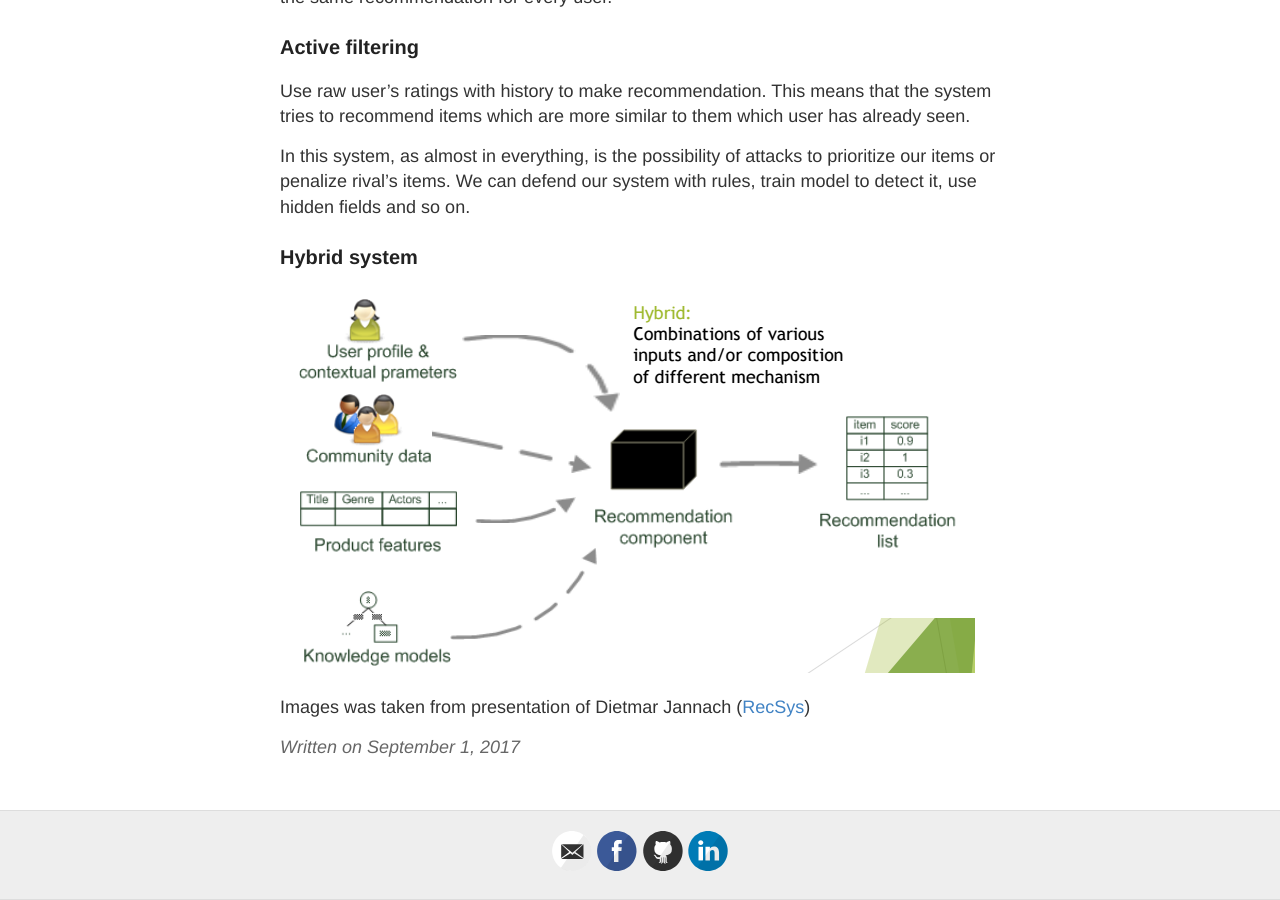
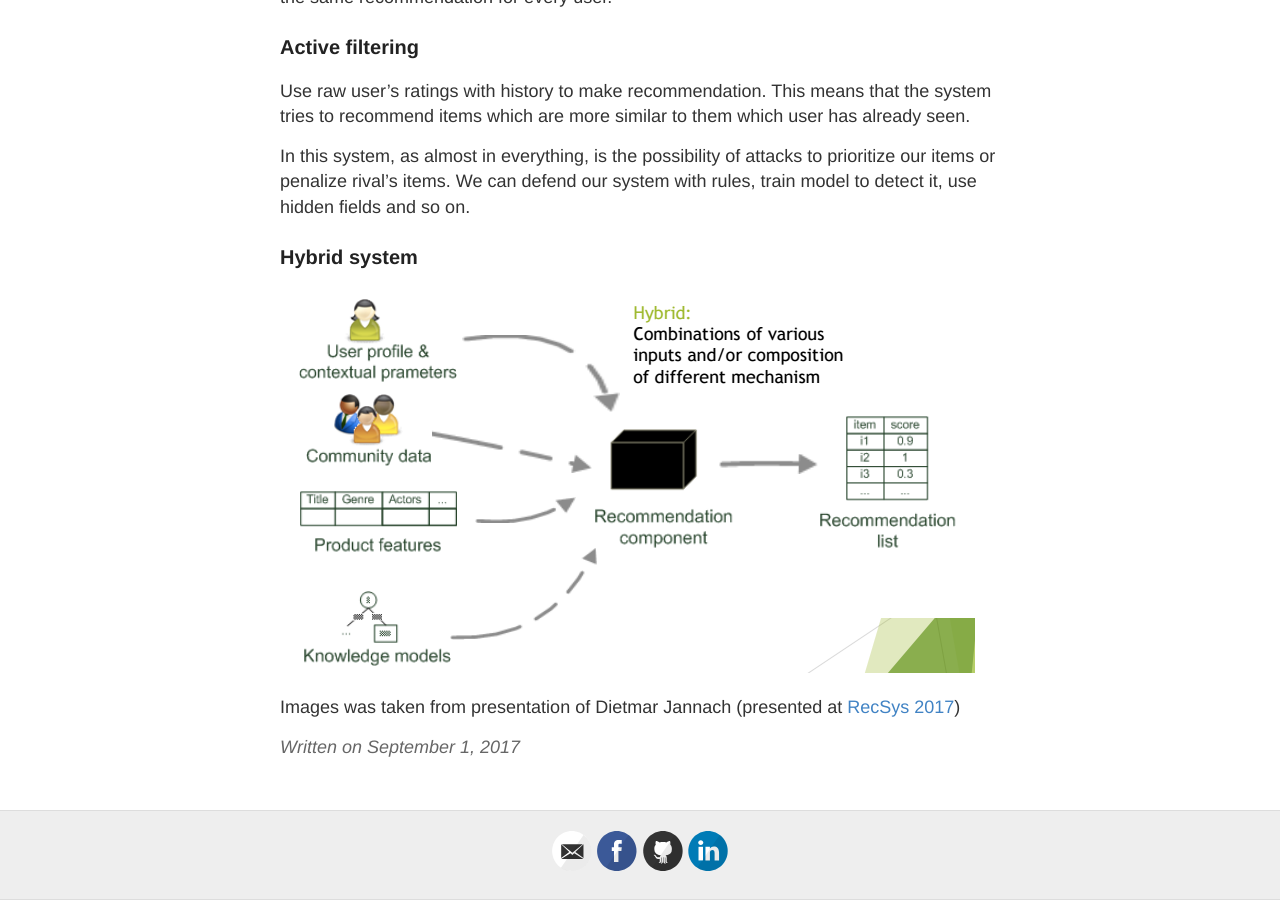
Before and after one commit to petrLorenc/petrLorenc.github.io, a Jekyll site: the page built from _posts/2017-9-01-Recommendation-systems.md, in a window 1280 px wide and 900 px high, scrolled down 3380 px. Built offline with Jekyll 4.4.1, drawn with Linux system fonts in a browser that asks for light colours; comment, search, counter and statistics services are not loaded.

Commit message:
minor changes

```diff
--- a/_posts/2017-9-01-Recommendation-systems.md
+++ b/_posts/2017-9-01-Recommendation-systems.md
@@ -79,4 +79,4 @@ In this system, as almost in everything, is the possibility of attacks to priori
 
 <img src="{{ site.baseurl }}/images/Recommendation_system/Hybrid.png" />
 
-Images was taken from presentation of Dietmar Jannach (<a href="https://recsys.acm.org/recsys17/">RecSys</a>)
+Images was taken from presentation of Dietmar Jannach (presented at <a href="https://recsys.acm.org/recsys17/">RecSys 2017</a>)
```
Also changed, not shown: _posts/2017-8-23-Logistic-Regression.md (+1 -1 lines).
